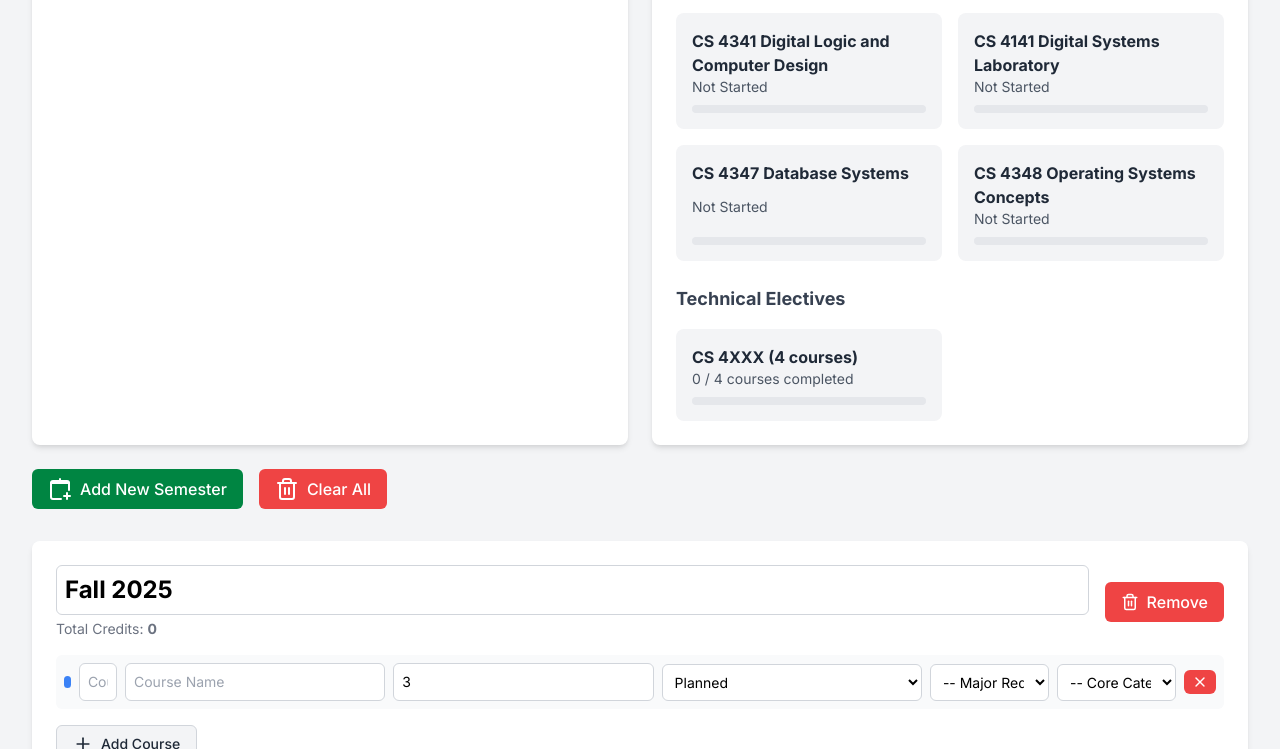
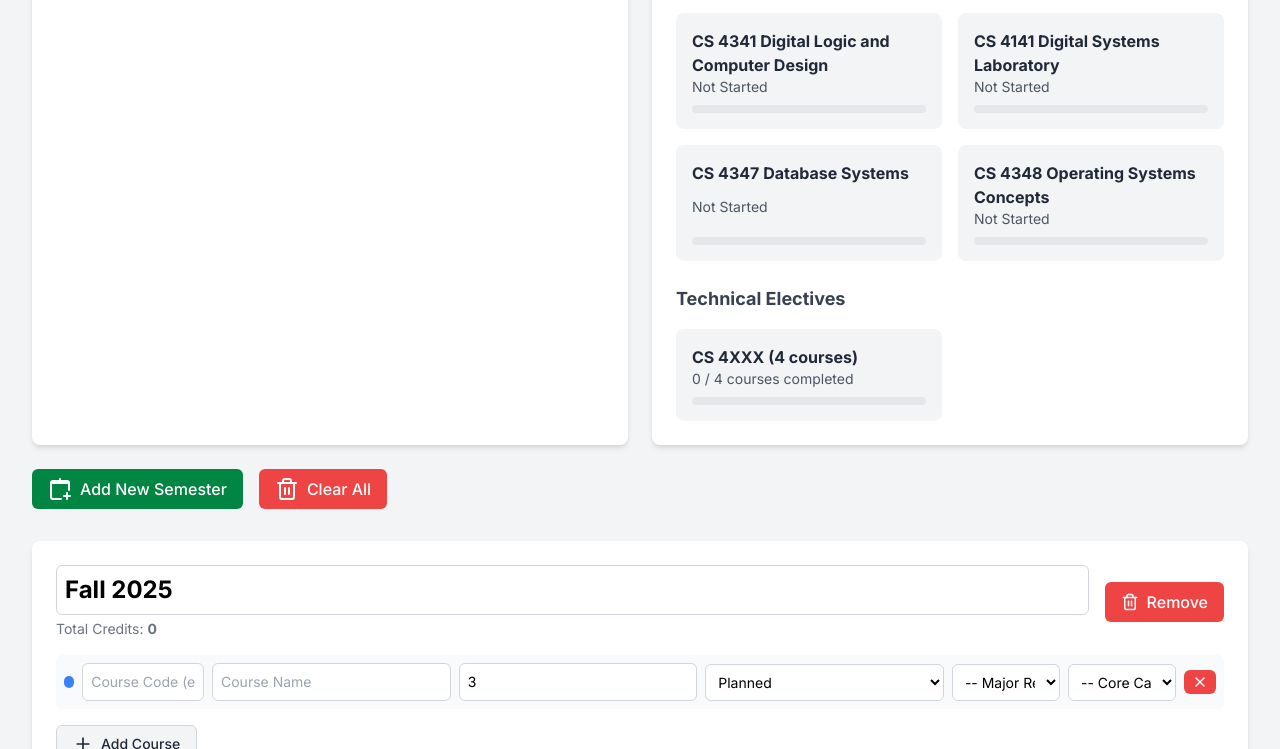
Before and after one commit to gourav-sharma1857/Degree-Planner, a plain HTML site: page index.html in a window 1280 px wide. Both pictures are taken after a click on the button "Add Course". Shown: the part 1533-2282 px from the top of the page. Drawn offline with nearby package versions, Linux system fonts and the light colour scheme.

Commit message:
Update index.html

```diff
--- a/index.html
+++ b/index.html
@@ -611,10 +611,10 @@
                 courseItem.innerHTML = `
                     <div class="flex items-center gap-2 flex-grow">
                         <div class="status-circle w-3 h-3 rounded-full ${statusColor}"></div>
-                        <input type="text" placeholder="Course Code (e.g., RHET 1302)" class="course-code flex-grow p-2 text-sm" value="${course.code || ''}">
-                    </div>
-                    <input type="text" placeholder="Course Name" class="course-name flex-grow p-2 text-sm" value="${course.name || ''}">
-                    <input type="number" placeholder="Credits" class="course-credits p-2 text-sm w-16" value="${course.credits || 3}" min="0" max="6">
+                        <input type="text" placeholder="Course Code (e.g., RHET 1302)" class="course-code flex-grow min-w-[120px] p-2 text-sm" value="${course.code || ''}">
+                        </div>
+                        <input type="text" placeholder="Course Name" class="course-name flex-grow min-w-[180px] p-2 text-sm" value="${course.name || ''}">
+                        <input type="number" placeholder="Credits" class="course-credits p-2 text-sm w-16" value="${course.credits || 3}" min="0" max="6">
                     <select class="course-status text-sm p-2 bg-white">
                         <option value="Planned" ${status === 'Planned' ? 'selected' : ''}>Planned</option>
                         <option value="Current" ${status === 'Current' ? 'selected' : ''}>Current</option>
```
